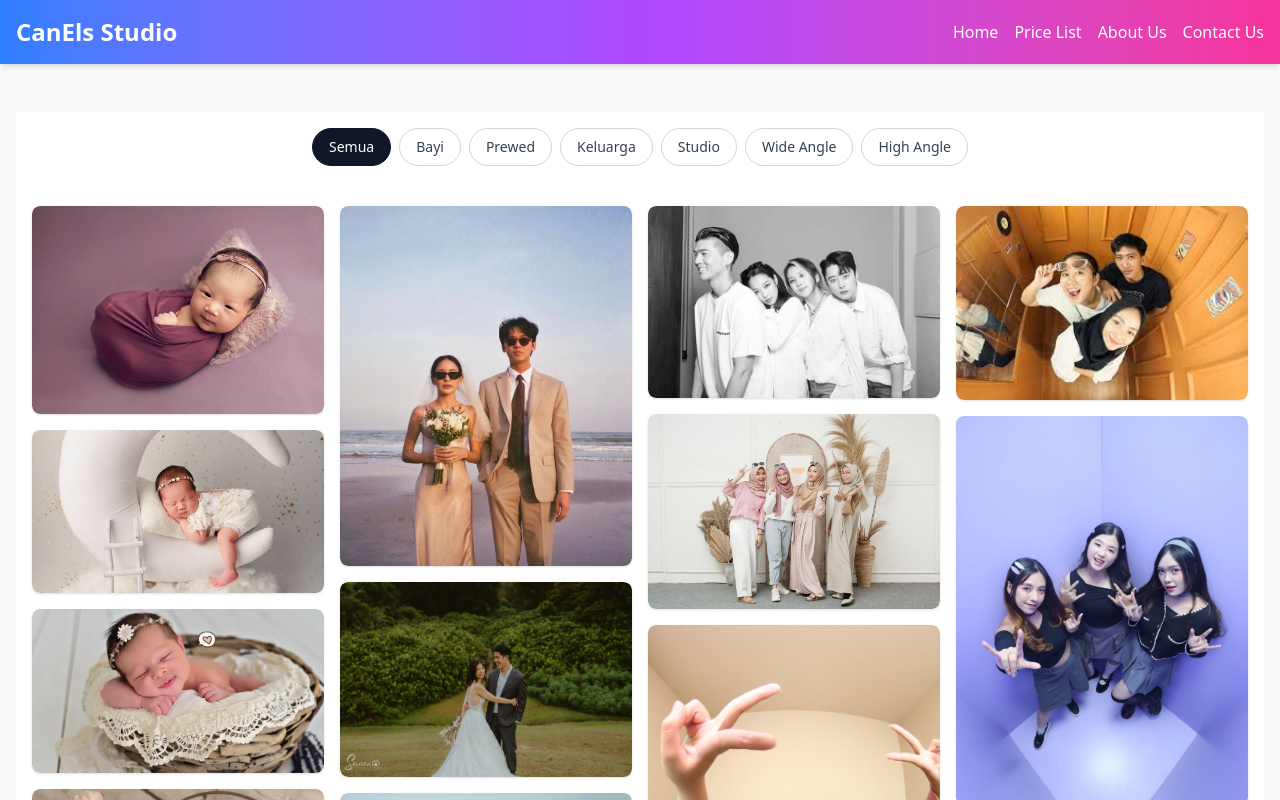
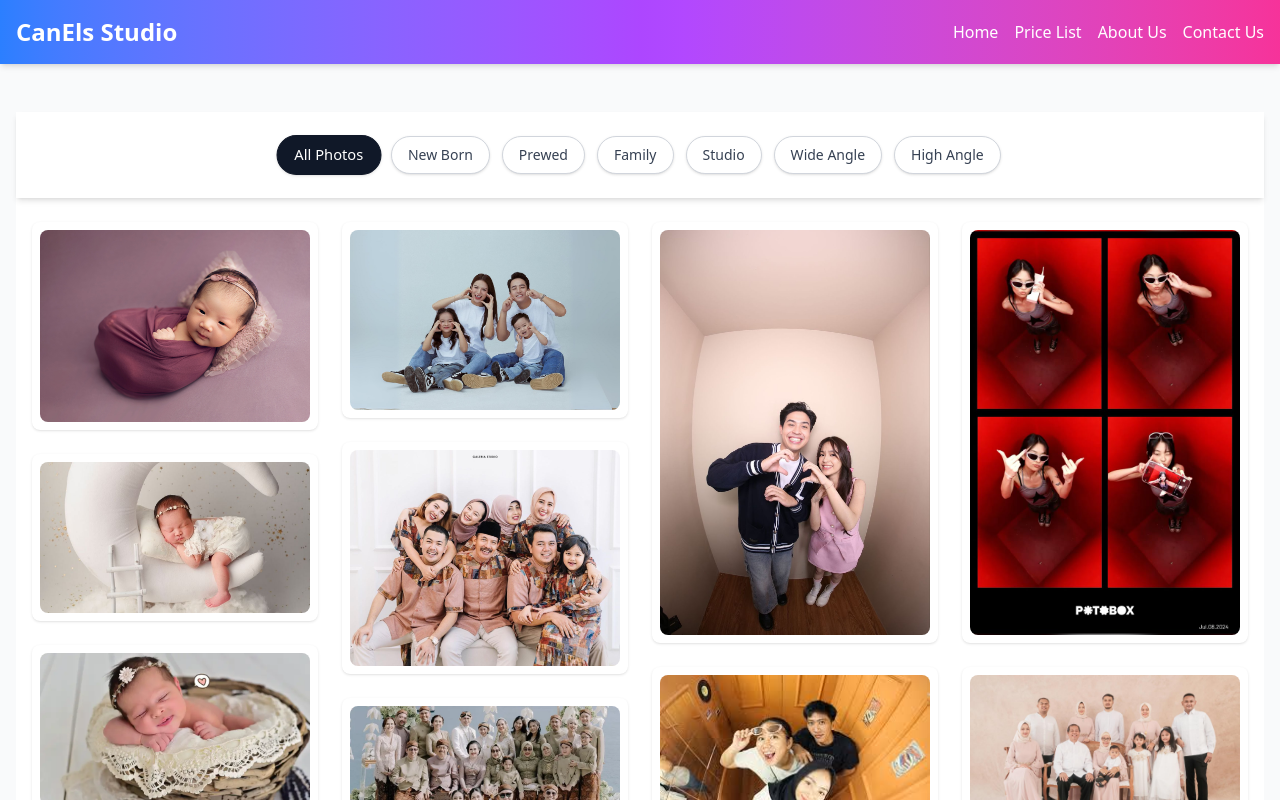
Before and after one commit to lanarizha/web-studio-foto, a Vue app: page /halamanutama in a window 1280 px wide. Shown: the top 800 px of the page. Built offline with nearby package versions, Linux system fonts and the light colour scheme; no server answers.

Commit message:
perubahan HOME tata letak FOTO

```diff
--- a/src/components/hal-cust/HalUtama.vue
+++ b/src/components/hal-cust/HalUtama.vue
@@ -1,19 +1,19 @@
 <template>
   <LayoutPage>
-    <div class="min-h-screen flex flex-col bg-white text-gray-900">
+    <div class="min-h-screen flex flex-col bg-white text-gray-900 transition-colors duration-300">
 
       <!-- Filter Kategori -->
-      <div class="px-4 py-4">
-        <div class="flex flex-wrap gap-2 justify-center">
+      <div class="px-4 py-6 sticky top-0 z-40 bg-white/80 backdrop-blur-md shadow-md">
+        <div class="flex flex-wrap gap-3 justify-center">
           <button
             v-for="cat in categories"
             :key="cat"
-            @click="activeCategory = cat"
+            @click="changeCategory(cat)"
             :class="[
-              'px-4 py-2 rounded-full text-sm font-medium border transition',
+              'px-4 py-2 rounded-full text-sm font-medium border shadow-sm transition-all duration-300 ease-in-out',
               activeCategory === cat
-                ? 'bg-gray-900 text-white border-gray-900'
-                : 'bg-white text-gray-700 border-gray-300 hover:bg-gray-100'
+                ? 'bg-gray-900 text-white border-gray-900 scale-105'
+                : 'bg-white text-gray-700 border-gray-300 hover:bg-gray-100 hover:scale-105'
             ]"
           >
             {{ cat }}
@@ -22,25 +22,34 @@
       </div>
 
       <!-- Gallery -->
-      <main class="flex-grow px-4 py-6 max-w-7xl mx-auto">
-        <section class="columns-2 sm:columns-3 md:columns-4 gap-4 space-y-4">
+      <main class="flex-grow px-2 sm:px-4 py-6 max-w-7xl mx-auto">
+        <transition-group
+          :name="transitionName"
+          tag="section"
+          class="columns-1 sm:columns-2 md:columns-3 lg:columns-4 gap-6 space-y-6"
+          :key="activeCategory"
+        >
           <div
             v-for="(photo, index) in filteredPhotos"
-            :key="index"
-            class="w-full overflow-hidden rounded-lg shadow hover:shadow-lg transition-shadow duration-300 cursor-pointer"
+            :key="photo.src"
+            :style="{ transitionDelay: (index * 100) + 'ms' }"
+            :class="[
+              'bg-white p-1 sm:p-2 rounded-lg shadow hover:shadow-lg transition-all duration-300 cursor-pointer break-inside-avoid fade-item'
+            ]"
             @click="openModal(photo)"
           >
             <img
               :src="photo.src"
               :alt="photo.alt"
-              class="w-full mb-0 object-cover rounded transition-transform duration-300 ease-in-out hover:scale-105"
+              class="w-full h-auto rounded-md object-cover transition-transform duration-300 ease-in-out hover:scale-105"
               loading="lazy"
             />
           </div>
-        </section>
+        </transition-group>
       </main>
 
-      <!-- Image Modal -->
+      <!-- Modal -->
+      <transition name="zoom">
         <div
           v-if="selectedPhoto"
           class="fixed inset-0 bg-black bg-opacity-80 flex items-center justify-center z-50"
@@ -49,9 +58,10 @@
           <img
             :src="selectedPhoto.src"
             :alt="selectedPhoto.alt"
-          class="max-w-full max-h-screen rounded shadow-lg transition-all duration-300"
+            class="max-w-full max-h-screen rounded-xl shadow-2xl transition-all duration-500 ease-in-out"
           />
         </div>
+      </transition>
 
       <!-- Footer -->
       <footer class="border-t border-gray-200 py-6 text-center text-gray-500 text-sm font-sans">
@@ -62,10 +72,10 @@
 </template>
 
 <script setup>
-import { ref, computed } from 'vue'
+import { ref, computed, nextTick } from 'vue'
 import LayoutPage from '../layout-cust/LayoutPage.vue'
 
-// Import gambar dari assets
+// Import gambar
 import img1 from '../../assets/bayi-1.jpg'
 import img2 from '../../assets/bayi-2.jpg'
 import img3 from '../../assets/bayi-3.webp'
@@ -86,48 +96,135 @@ import img17 from '../../assets/wide-3.jpg'
 import img18 from '../../assets/high-1.jpg'
 import img19 from '../../assets/high-2.jpg'
 import img20 from '../../assets/high-3.jpg'
+import img21 from '../../assets/high-4.jpg'
+import img22 from '../../assets/klg-4.jpeg'
+import img23 from '../../assets/studio-4.webp'
+import img24 from '../../assets/wide-4.jpg'
 
-const categories = ['Semua', 'Bayi', 'Prewed', 'Keluarga', 'Studio', 'Wide Angle', 'High Angle']
-const activeCategory = ref('Semua')
+const categories = ['All Photos', 'New Born', 'Prewed', 'Family', 'Studio', 'Wide Angle', 'High Angle']
+const activeCategory = ref('All Photos')
+const previousCategory = ref(activeCategory.value)
 
 const photos = [
-  { src: img1, alt: 'Galeri Foto 1', category: 'Bayi' },
-  { src: img2, alt: 'Galeri Foto 2', category: 'Bayi' },
-  { src: img3, alt: 'Galeri Foto 3', category: 'Bayi' },
-  { src: img4, alt: 'Galeri Foto 4', category: 'Bayi' },
-  { src: img5, alt: 'Galeri Foto 5', category: 'Prewed' },
-  { src: img6, alt: 'Galeri Foto 6', category: 'Prewed' },
-  { src: img7, alt: 'Galeri Foto 7', category: 'Prewed' },
-  { src: img8, alt: 'Galeri Foto 8', category: 'Prewed' },
-  { src: img9, alt: 'Galeri Foto 9', category: 'Keluarga' },
-  { src: img10, alt: 'Galeri Foto 10', category: 'Keluarga' },
-  { src: img11, alt: 'Galeri Foto 11', category: 'Keluarga' },
-  { src: img12, alt: 'Galeri Foto 12', category: 'Studio' },
-  { src: img13, alt: 'Galeri Foto 13', category: 'Studio' },
-  { src: img14, alt: 'Galeri Foto 14', category: 'Studio' },
-  { src: img15, alt: 'Galeri Foto 15', category: 'Wide Angle' },
-  { src: img16, alt: 'Galeri Foto 16', category: 'Wide Angle' },
-  { src: img17, alt: 'Galeri Foto 17', category: 'Wide Angle' },
-  { src: img18, alt: 'Galeri Foto 18', category: 'High Angle' },
-  { src: img19, alt: 'Galeri Foto 19', category: 'High Angle' },
-  { src: img20, alt: 'Galeri Foto 20', category: 'High Angle' },
+  { src: img1, alt: 'New Born 1', category: 'New Born' },
+  { src: img2, alt: 'New Born 2', category: 'New Born' },
+  { src: img3, alt: 'New Born 3', category: 'New Born' },
+  { src: img4, alt: 'New Born 4', category: 'New Born' },
+  { src: img5, alt: 'Prewed 1', category: 'Prewed' },
+  { src: img6, alt: 'Prewed 2', category: 'Prewed' },
+  { src: img7, alt: 'Prewed 3', category: 'Prewed' },
+  { src: img8, alt: 'Prewed 4', category: 'Prewed' },
+  { src: img9, alt: 'Family 1', category: 'Family' },
+  { src: img10, alt: 'Family 2', category: 'Family' },
+  { src: img11, alt: 'Family 3', category: 'Family' },
+  { src: img12, alt: 'Studio 1', category: 'Studio' },
+  { src: img13, alt: 'Studio 2', category: 'Studio' },
+  { src: img14, alt: 'Studio 3', category: 'Studio' },
+  { src: img15, alt: 'Wide 1', category: 'Wide Angle' },
+  { src: img16, alt: 'Wide 2', category: 'Wide Angle' },
+  { src: img17, alt: 'Wide 3', category: 'Wide Angle' },
+  { src: img18, alt: 'High 1', category: 'High Angle' },
+  { src: img19, alt: 'High 2', category: 'High Angle' },
+  { src: img20, alt: 'High 3', category: 'High Angle' },
+  { src: img21, alt: 'High 4', category: 'High Angle' },
+  { src: img22, alt: 'Family 4', category: 'Family' },
+  { src: img23, alt: 'Studio 4', category: 'Studio' },
+  { src: img24, alt: 'Wide 4', category: 'Wide Angle' },
 ]
 
 const filteredPhotos = computed(() => {
-  if (activeCategory.value === 'Semua') return photos
+  if (activeCategory.value === 'All Photos') return photos
   return photos.filter((photo) => photo.category === activeCategory.value)
 })
 
 const selectedPhoto = ref(null)
-function openModal(photo) {
+
+async function openModal(photo) {
+  selectedPhoto.value = null
+  await nextTick()
   selectedPhoto.value = photo
 }
+
+function changeCategory(cat) {
+  previousCategory.value = activeCategory.value
+  activeCategory.value = cat
+}
+
+const transitionName = computed(() => {
+  const oldIndex = categories.indexOf(previousCategory.value)
+  const newIndex = categories.indexOf(activeCategory.value)
+  return newIndex > oldIndex ? 'slide-left' : 'slide-right'
+})
 </script>
 
 <style scoped>
+/* Hindari pemotongan kolom */
 img {
   break-inside: avoid;
   border-radius: 0.5rem;
-  transition: all 0.3s ease;
+  transition: transform 0.3s ease;
+}
+
+/* Fade zoom in per foto */
+.fade-item {
+  opacity: 0;
+  transform: scale(0.95);
+  animation: fadeZoomIn 0.5s ease forwards;
+}
+
+@keyframes fadeZoomIn {
+  to {
+    opacity: 1;
+    transform: scale(1);
+  }
+}
+
+/* Modal zoom */
+.zoom-enter-active,
+.zoom-leave-active {
+  transition: all 0.4s ease;
+}
+.zoom-enter-from {
+  opacity: 0;
+  transform: scale(0.85);
+}
+.zoom-leave-to {
+  opacity: 0;
+  transform: scale(0.85);
+}
+
+/* Slide left */
+.slide-left-enter-active,
+.slide-left-leave-active {
+  transition: all 0.6s ease;
+  will-change: transform, opacity;
+}
+.slide-left-enter-from {
+  opacity: 0;
+  transform: translateX(50px);
+}
+.slide-left-leave-to {
+  opacity: 0;
+  transform: translateX(-50px);
+}
+
+/* Slide right */
+.slide-right-enter-active,
+.slide-right-leave-active {
+  transition: all 0.6s ease;
+  will-change: transform, opacity;
+}
+.slide-right-enter-from {
+  opacity: 0;
+  transform: translateX(-50px);
+}
+.slide-right-leave-to {
+  opacity: 0;
+  transform: translateX(50px);
+}
+
+/* Hover tambahan */
+img:hover {
+  filter: brightness(1.05) saturate(1.1);
 }
 </style>
```
Lines whose indentation alone changed are shown as unchanged.
